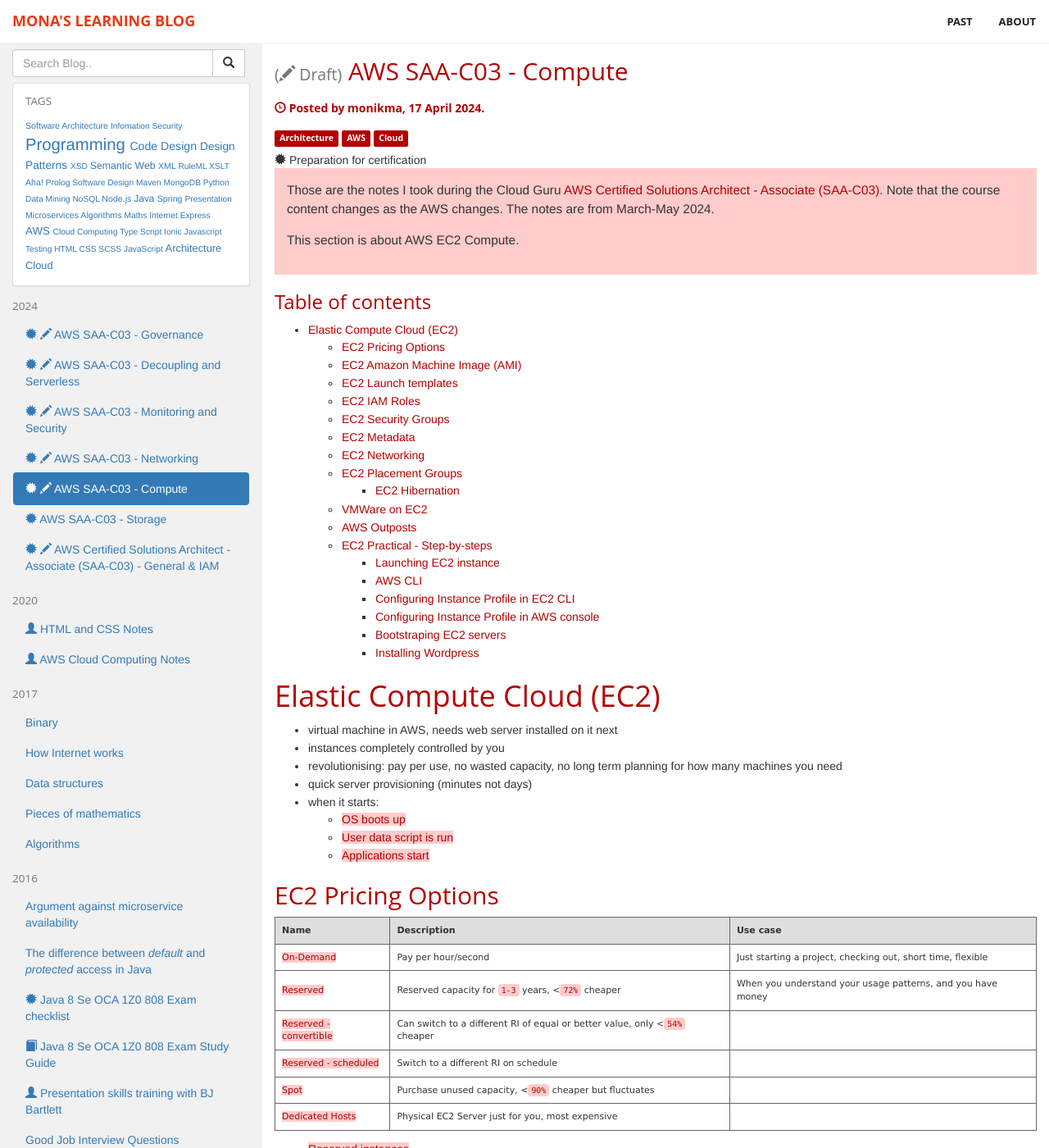
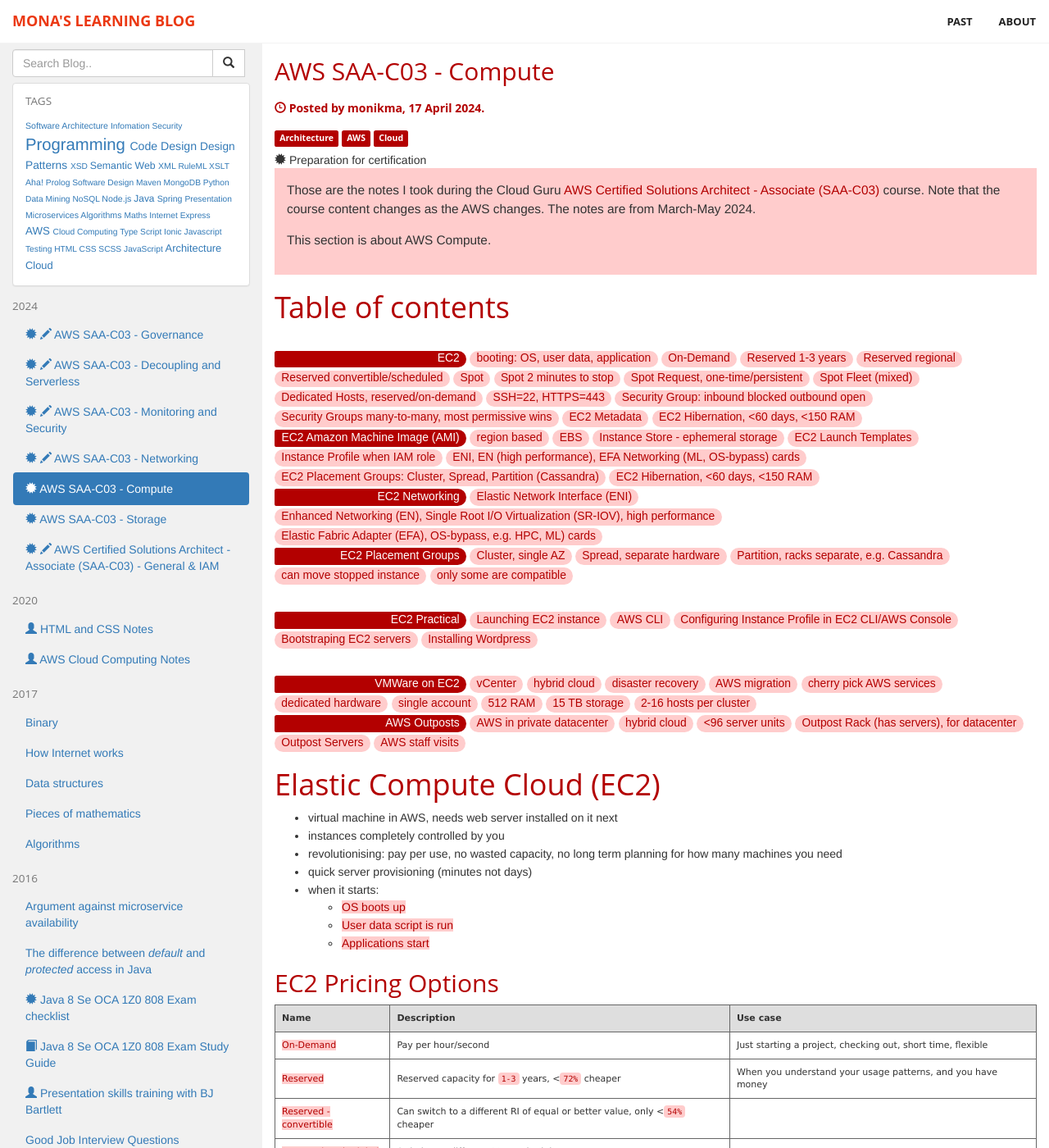
Before and after one commit to monikma/monikma.github.io, a Jekyll site: the page built from _posts/2024-04-17-aws-certified-solutions-architect-compute.md, in a window 1280 px wide and 1400 px high. Shown: the whole window at 82% size. Built offline with Jekyll 4.4.1, drawn with Linux system fonts in a browser that asks for light colours; some of the changed text lies outside the part shown.

Commit message:
Update: compute labels

````diff
--- a/_posts/2024-04-17-aws-certified-solutions-architect-compute.md
+++ b/_posts/2024-04-17-aws-certified-solutions-architect-compute.md
@@ -9,22 +9,51 @@
 - Cloud
 commentIssueId: 45
 type: certification
-draft: true
 customColor: true
 fgColor: "#b30000"
 bgColor: "#ffcccc"
 ---
 
 <div class="bg-info panel-body" markdown="1">
-Those are the notes I took during the Cloud Guru [AWS Certified Solutions Architect - Associate (SAA-C03)](https://learn.acloud.guru/course/certified-solutions-architect-associate/overview).
+Those are the notes I took during the Cloud Guru [AWS Certified Solutions Architect - Associate (SAA-C03)](https://learn.acloud.guru/course/certified-solutions-architect-associate/overview) course.
 Note that the course content changes as the AWS changes. The notes are from March-May 2024.
 
-This section is about AWS EC2 Compute.
+This section is about AWS Compute.
 </div>
 
-<h3>Table of contents</h3>
-- TOC
-{:toc max_level=1}
+<h1>Table of contents</h1>
+<div markdown="1">
+  <a href="#elastic-compute-cloud-ec2" class="mindmap mindmap-new-section" style="--mindmap-color: #b30000; --mindmap-color-lighter: #ffcccc;">
+    `EC2` `booting: OS, user data, application` `On-Demand` `Reserved 1-3 years` `Reserved regional` `Reserved convertible/scheduled`
+    `Spot` `Spot 2 minutes to stop` `Spot Request, one-time/persistent` `Spot Fleet (mixed)` `Dedicated Hosts, reserved/on-demand`
+    `SSH=22, HTTPS=443` `Security Group: inbound blocked outbound open` `Security Groups many-to-many, most permissive wins` `EC2 Metadata`
+    `EC2 Hibernation, <60 days, <150 RAM`
+  </a>
+  <a href="#ec2-amazon-machine-image-ami" class="mindmap" style="--mindmap-color: #b30000; --mindmap-color-lighter: #ffcccc;">
+    `EC2 Amazon Machine Image (AMI)` `region based` `EBS` `Instance Store - ephemeral storage` `EC2 Launch Templates` `Instance Profile when IAM role`
+    `ENI, EN (high performance), EFA Networking (ML, OS-bypass) cards` `EC2 Placement Groups: Cluster, Spread, Partition (Cassandra)`
+    `EC2 Hibernation, <60 days, <150 RAM`
+  </a>
+  <a href="#ec2-networking" class="mindmap" style="--mindmap-color: #b30000; --mindmap-color-lighter: #ffcccc;">
+    `EC2 Networking` `Elastic Network Interface (ENI)` `Enhanced Networking (EN), Single Root I/O Virtualization (SR-IOV), high performance` `Elastic Fabric Adapter (EFA), OS-bypass, e.g. HPC, ML) cards`
+  </a>
+  <a href="#ec2-placement-groups" class="mindmap" style="--mindmap-color: #b30000; --mindmap-color-lighter: #ffcccc;">
+    `EC2 Placement Groups` `Cluster, single AZ` `Spread, separate hardware` `Partition, racks separate, e.g. Cassandra` `can move stopped instance`
+    `only some are compatible`
+  </a>
+  <a href="#ec2-practical---step-by-steps" class="mindmap mindmap-new-section" style="--mindmap-color: #b30000; --mindmap-color-lighter: #ffcccc;">
+    `EC2 Practical` `Launching EC2 instance` `AWS CLI` `Configuring Instance Profile in EC2 CLI/AWS Console`
+    `Bootstraping EC2 servers` `Installing Wordpress`
+  </a>
+  <a href="#vmware-on-ec2" class="mindmap mindmap-new-section" style="--mindmap-color: #b30000; --mindmap-color-lighter: #ffcccc;">
+    `VMWare on EC2` `vCenter` `hybrid cloud` `disaster recovery` `AWS migration` `cherry pick AWS services` `dedicated hardware` `single account` `512 RAM`
+    `15 TB storage` `2-16 hosts per cluster`
+  </a>
+  <a href="#aws-outposts" class="mindmap" style="--mindmap-color: #b30000; --mindmap-color-lighter: #ffcccc;">
+    `AWS Outposts` `AWS in private datacenter` `hybrid cloud` `<96 server units` `Outpost Rack (has servers), for datacenter`
+    `Outpost Servers` `AWS staff visits`
+  </a>
+</div>
 
 # Elastic Compute Cloud (EC2)
 - virtual machine in AWS, needs web server installed on it next
@@ -198,35 +227,6 @@
   - RAM is reloaded, processes resumed
   - data volumes are reattached
 - this boots way faster, useful **for long running processes or long initializing ones**
-
-## VMWare on EC2
-- VMWare has been used by people around the world for private (on-premise) cloud deployments
-  - some companies want a **hybrid cloud strategy**, and combine it with AWS Services
-  - some want to use AWS as an **inexpensive disaster recovery**
-  - others want to **migrate to AWS**, and can use AWS VMWare built-in tools for that
-  - others just want to **use some AWS Services** that are not available with VMWare
-- deploying VMWare on AWS (more specifically deploying vCenter using VMWare)
-  - it runs on **dedicated hardware** hosted in AWS, on a **single account**
-    - each host has `2` sockets with `18` cores per socket, `512` GB RAM, `15.2 TB` Raw SSD storage
-    - each host can run **hundreds of VMWare instances**
-    - clusters can start with `2-16` hosts per cluster
-
-## AWS Outposts
-- is **AWS in your private datacenter** (the other way round than WMVare on AWS)
-- server racks, rack can have `42`U, server units of `1`U and `2`U
-- this is **another way to get hybrid cloud**
-  - **AWS manages all the infrastructure**
-  - consistency
-- Outpost Family Members
-  - **Outpost Rack**
-    - starts with `1` 42U rack and scales up to `96` racks
-    - to be used in a **datacenter**, i.e. when you need a lot of storage
-  - **Outpost Servers**
-    - individual U1 or U2 servers, when you have less space
-    - **retail stores, branch offices, healthcare provider locations, factory floors**
-- you **order them in AWS Console**
-  - AWS staff will come to install and deploy the hardware
-  - you can manage everything via AWS Console
 
 ## EC2 Practical - Step-by-steps
 
@@ -460,3 +460,34 @@
     define( 'DB_COLLATE', '' );
 ```
 - Security Group -> add MySQL inbound rule, from that same SG
+
+
+
+# VMWare on EC2
+- VMWare has been used by people around the world for private (on-premise) cloud deployments
+  - some companies want a **hybrid cloud strategy**, and combine it with AWS Services
+  - some want to use AWS as an **inexpensive disaster recovery**
+  - others want to **migrate to AWS**, and can use AWS VMWare built-in tools for that
+  - others just want to **use some AWS Services** that are not available with VMWare
+- deploying VMWare on AWS (more specifically deploying vCenter using VMWare)
+  - it runs on **dedicated hardware** hosted in AWS, on a **single account**
+    - each host has `2` sockets with `18` cores per socket, `512` GB RAM, `15.2 TB` Raw SSD storage
+    - each host can run **hundreds of VMWare instances**
+    - clusters can start with `2-16` hosts per cluster
+
+# AWS Outposts
+- is **AWS in your private datacenter** (the other way round than WMVare on AWS)
+- server racks, rack can have `42`U, server units of `1`U and `2`U
+- this is **another way to get hybrid cloud**
+  - **AWS manages all the infrastructure**
+  - consistency
+- Outpost Family Members
+  - **Outpost Rack**
+    - starts with `1` 42U rack and scales up to `96` racks
+    - to be used in a **datacenter**, i.e. when you need a lot of storage
+  - **Outpost Servers**
+    - individual U1 or U2 servers, when you have less space
+    - **retail stores, branch offices, healthcare provider locations, factory floors**
+- you **order them in AWS Console**
+  - AWS staff will come to install and deploy the hardware
+  - you can manage everything via AWS Console
--- a/css/blog.css
+++ b/css/blog.css
@@ -214,6 +214,6 @@
   content: "";
   display: block;
   height: 100px; /* Adjust according to the height of your fixed header */
-  margin: -100px 0 0; /* Adjust to match the height */
+  margin: -60px 0 0; /* Adjust to match the height */
   visibility: hidden;
 }
````
Also changed, not shown: _posts/2024-03-05-aws-certified-solutions-architect-storage.md (+48 -47 lines), _posts/2024-03-04-aws-certified-solutions-archiect.md (line endings or trailing spaces), _posts/2024-04-29-aws-certified-solutions-architect-networking.md (line endings or trailing spaces).
